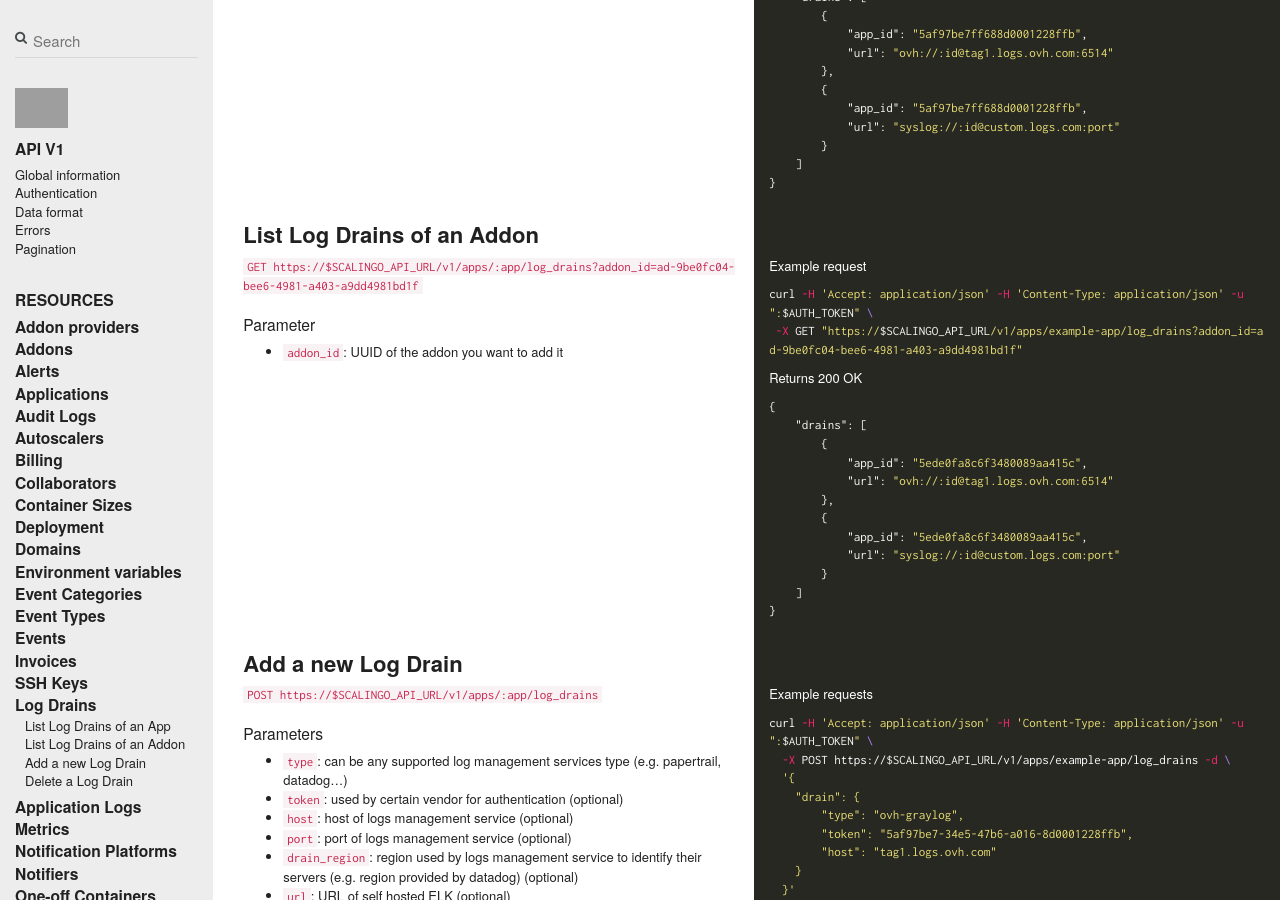
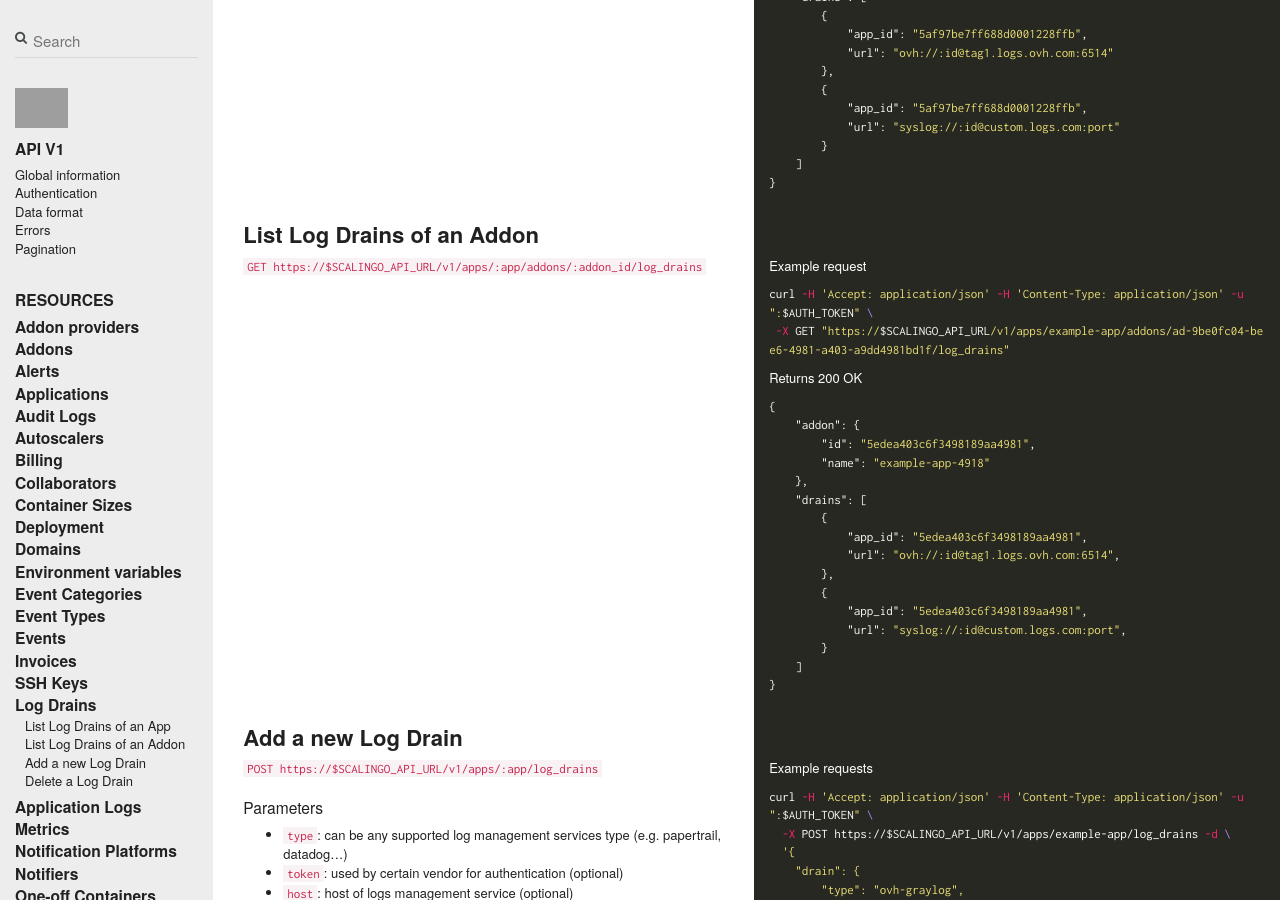
Before and after one commit to jdauphant/developers-documentation, a Jekyll site: the page built from _scalingo_api/log_drains.md, in a window 1280 px wide and 900 px high, scrolled down 1092 px. Built offline with Jekyll 4.4.1, drawn with Linux system fonts in a browser that asks for light colours; nearby versions of some CDN libraries; comment, search, counter and statistics services are not loaded; grey boxes are pictures that could not be loaded.

Commit message:
update list route for addon and payload

````diff
--- a/_scalingo_api/log_drains.md
+++ b/_scalingo_api/log_drains.md
@@ -87,11 +87,7 @@ Returns 200 OK
 
 --- row ---
 
-`GET https://$SCALINGO_API_URL/v1/apps/:app/log_drains?addon_id=ad-9be0fc04-bee6-4981-a403-a9dd4981bd1f`
-
-### Parameter
-
-* `addon_id`: UUID of the addon you want to add it
+`GET https://$SCALINGO_API_URL/v1/apps/:app/addons/:addon_id/log_drains`
 
 ||| col |||
 
@@ -99,21 +95,25 @@ Example request
 
 ```shell
 curl -H 'Accept: application/json' -H 'Content-Type: application/json' -u ":$AUTH_TOKEN" \
- -X GET "https://$SCALINGO_API_URL/v1/apps/example-app/log_drains?addon_id=ad-9be0fc04-bee6-4981-a403-a9dd4981bd1f"
+ -X GET "https://$SCALINGO_API_URL/v1/apps/example-app/addons/ad-9be0fc04-bee6-4981-a403-a9dd4981bd1f/log_drains"
 ```
 
 Returns 200 OK
 
 ```json
 {
+    "addon": {
+        "id": "5edea403c6f3498189aa4981",
+        "name": "example-app-4918"
+    },
     "drains": [
         {
-            "app_id": "5ede0fa8c6f3480089aa415c",
-            "url": "ovh://:id@tag1.logs.ovh.com:6514"
+            "app_id": "5edea403c6f3498189aa4981",
+            "url": "ovh://:id@tag1.logs.ovh.com:6514",
         },
         {
-            "app_id": "5ede0fa8c6f3480089aa415c",
-            "url": "syslog://:id@custom.logs.com:port"
+            "app_id": "5edea403c6f3498189aa4981",
+            "url": "syslog://:id@custom.logs.com:port",
         }
     ]
 }
````
